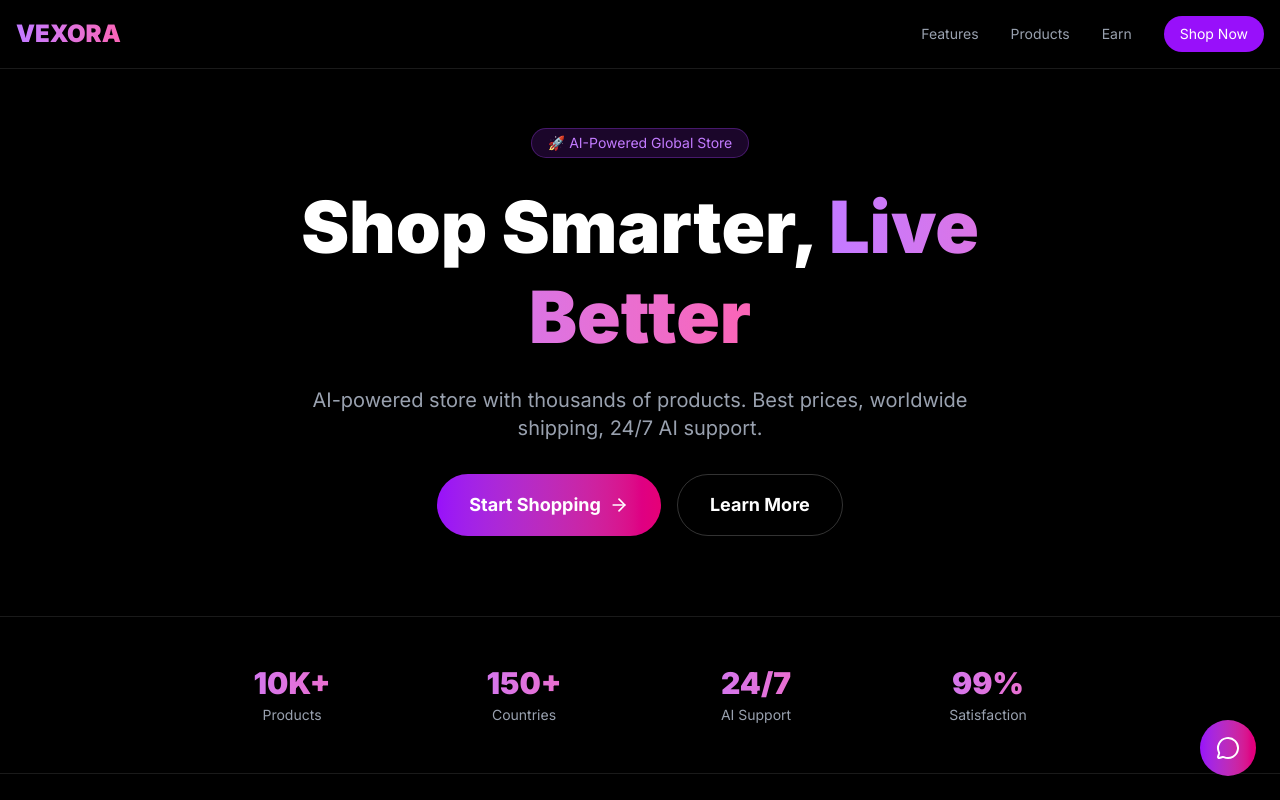
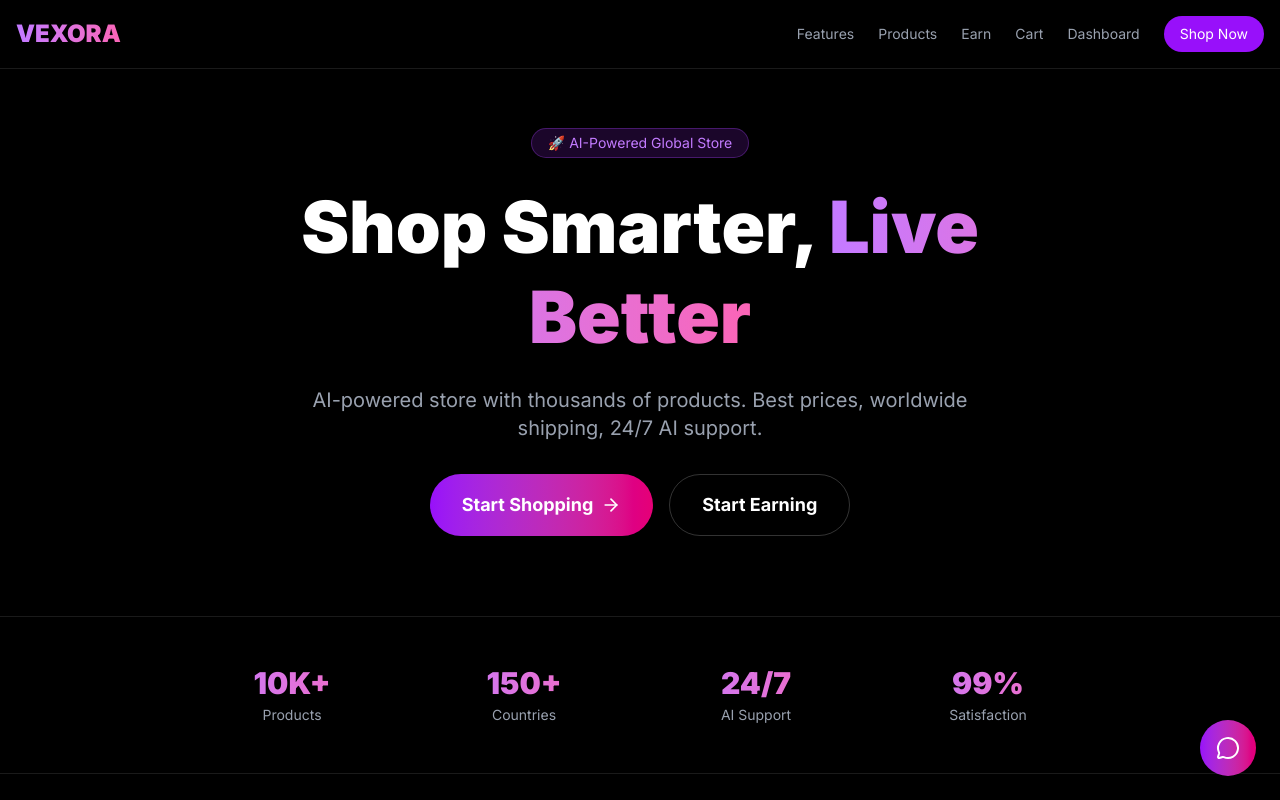
Before and after one commit to isajidmanzoor/vexora, a Next.js app: page / in a window 1280 px wide. Shown: the top 800 px of the page. Built offline with nearby package versions, Linux system fonts and the light colour scheme.

Commit message:
Add all nav links

```diff
--- a/app/page.tsx
+++ b/app/page.tsx
@@ -13,13 +13,15 @@ export default function Home() {
           <div className="text-2xl font-black bg-gradient-to-r from-purple-400 to-pink-400 bg-clip-text text-transparent">
             VEXORA
           </div>
-          <div className="hidden md:flex items-center gap-8 text-sm text-gray-400">
+          <div className="hidden md:flex items-center gap-6 text-sm text-gray-400">
             <a href="#features" className="hover:text-white transition">Features</a>
-            <a href="#products" className="hover:text-white transition">Products</a>
-            <a href="#earn" className="hover:text-white transition">Earn</a>
-            <button className="bg-purple-600 hover:bg-purple-700 text-white px-4 py-2 rounded-full transition">
+            <a href="/products" className="hover:text-white transition">Products</a>
+            <a href="/cpa" className="hover:text-white transition">Earn</a>
+            <a href="/cart" className="hover:text-white transition">Cart</a>
+            <a href="/dashboard" className="hover:text-white transition">Dashboard</a>
+            <a href="/products" className="bg-purple-600 hover:bg-purple-700 text-white px-4 py-2 rounded-full transition">
               Shop Now
-            </button>
+            </a>
           </div>
           <button className="md:hidden" onClick={() => setMenuOpen(!menuOpen)}>
             {menuOpen ? <X size={24} /> : <Menu size={24} />}
@@ -28,9 +30,11 @@ export default function Home() {
         {menuOpen && (
           <div className="md:hidden bg-black/95 px-4 py-4 flex flex-col gap-4 text-gray-400">
             <a href="#features" onClick={() => setMenuOpen(false)}>Features</a>
-            <a href="#products" onClick={() => setMenuOpen(false)}>Products</a>
-            <a href="#earn" onClick={() => setMenuOpen(false)}>Earn</a>
-            <button className="bg-purple-600 text-white px-4 py-2 rounded-full">Shop Now</button>
+            <a href="/products" onClick={() => setMenuOpen(false)}>Products</a>
+            <a href="/cpa" onClick={() => setMenuOpen(false)}>Earn</a>
+            <a href="/cart" onClick={() => setMenuOpen(false)}>Cart</a>
+            <a href="/dashboard" onClick={() => setMenuOpen(false)}>Dashboard</a>
+            <a href="/products" className="bg-purple-600 text-white px-4 py-2 rounded-full text-center">Shop Now</a>
           </div>
         )}
       </nav>
@@ -49,12 +53,12 @@ export default function Home() {
             AI-powered store with thousands of products. Best prices, worldwide shipping, 24/7 AI support.
           </p>
           <div className="flex flex-col sm:flex-row gap-4 justify-center">
-            <button className="bg-gradient-to-r from-purple-600 to-pink-600 hover:opacity-90 text-white px-8 py-4 rounded-full font-bold text-lg flex items-center justify-center gap-2 transition">
+            <a href="/products" className="bg-gradient-to-r from-purple-600 to-pink-600 hover:opacity-90 text-white px-8 py-4 rounded-full font-bold text-lg flex items-center justify-center gap-2 transition">
               Start Shopping <ArrowRight size={20} />
-            </button>
-            <button className="border border-white/20 hover:border-white/40 text-white px-8 py-4 rounded-full font-bold text-lg transition">
-              Learn More
-            </button>
+            </a>
+            <a href="/cpa" className="border border-white/20 hover:border-white/40 text-white px-8 py-4 rounded-full font-bold text-lg transition">
+              Start Earning
+            </a>
           </div>
         </div>
       </section>
@@ -113,11 +117,11 @@ export default function Home() {
               { emoji: '💄', name: 'Beauty', count: '1.2K+ items' },
               { emoji: '🧸', name: 'Kids & Toys', count: '900+ items' },
             ].map((cat) => (
-              <div key={cat.name} className="bg-white/5 border border-white/10 rounded-2xl p-6 hover:border-purple-500/50 hover:bg-white/10 transition cursor-pointer text-center">
+              <a href="/products" key={cat.name} className="bg-white/5 border border-white/10 rounded-2xl p-6 hover:border-purple-500/50 hover:bg-white/10 transition cursor-pointer text-center">
                 <div className="text-4xl mb-3">{cat.emoji}</div>
                 <h3 className="font-bold mb-1">{cat.name}</h3>
                 <p className="text-gray-400 text-sm">{cat.count}</p>
-              </div>
+              </a>
             ))}
           </div>
         </div>
@@ -140,9 +144,9 @@ export default function Home() {
               </div>
             ))}
           </div>
-          <button className="bg-gradient-to-r from-purple-600 to-pink-600 hover:opacity-90 text-white px-8 py-4 rounded-full font-bold text-lg transition">
+          <a href="/cpa" className="bg-gradient-to-r from-purple-600 to-pink-600 hover:opacity-90 text-white px-8 py-4 rounded-full font-bold text-lg transition inline-block">
             Join Affiliate Program
-          </button>
+          </a>
         </div>
       </section>
 
@@ -179,7 +183,8 @@ export default function Home() {
             <a href="#" className="hover:text-white transition">Privacy</a>
             <a href="#" className="hover:text-white transition">Terms</a>
             <a href="#" className="hover:text-white transition">Contact</a>
-            <a href="#" className="hover:text-white transition">Affiliate</a>
+            <a href="/cpa" className="hover:text-white transition">Affiliate</a>
+            <a href="/dashboard" className="hover:text-white transition">Dashboard</a>
           </div>
           <p className="text-gray-600 text-xs mt-6">© 2026 VEXORA. All rights reserved.</p>
         </div>
```
